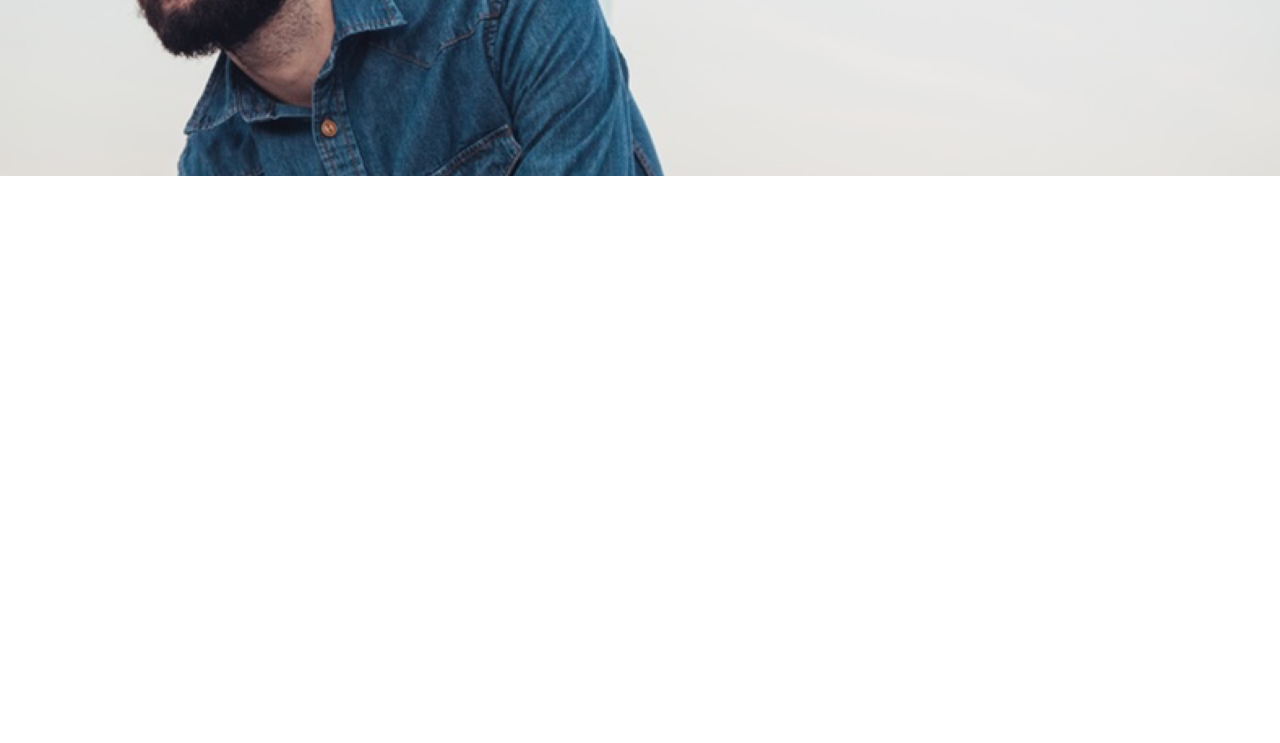
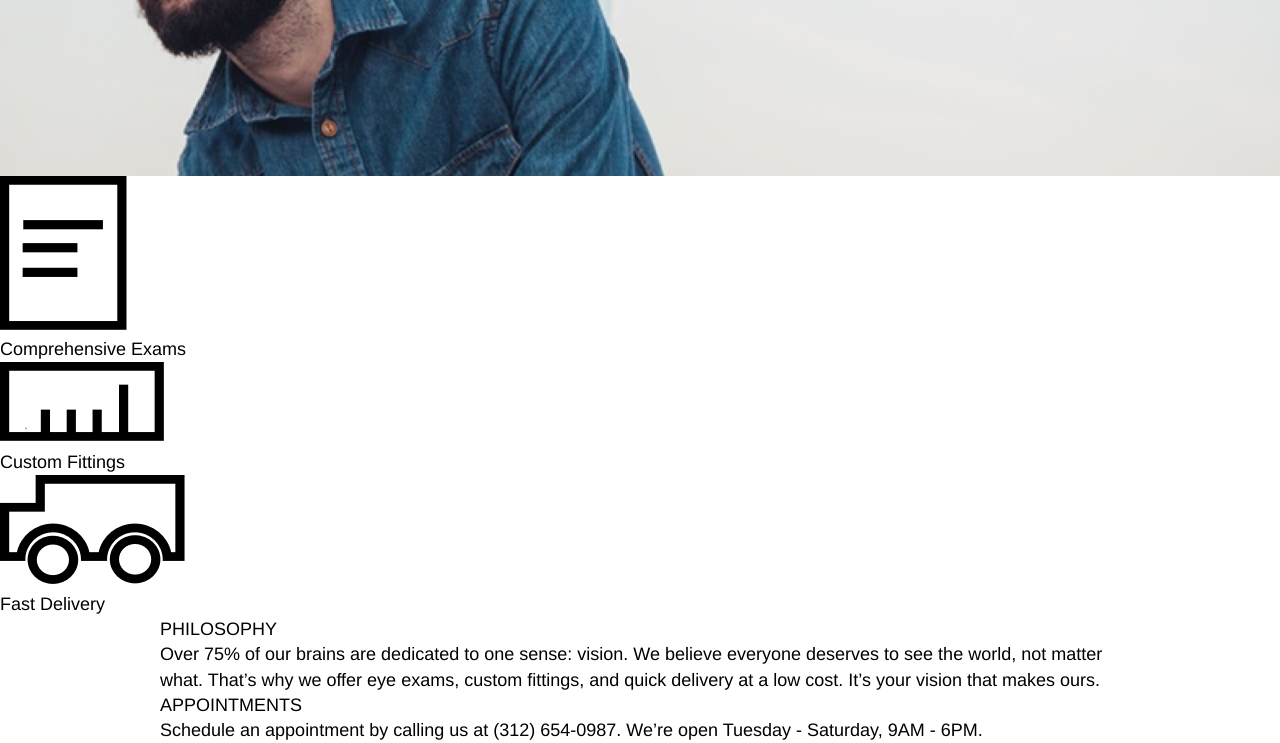
Before and after one commit to kjdurrum24/tortoiseshell-optics, a plain HTML site: page index.html in a window 1280 px wide. Shown: the part 382-1125 px from the top of the page. Before the commit the page ends 800 px from the top, so only its background shows below. Drawn offline with Linux system fonts and the light colour scheme.

Commit message:
Add Icons section to HTML

```diff
--- a/index.html
+++ b/index.html
@@ -29,5 +29,36 @@
         </div>
       </div>
     </header>
+    <!-- Icon Section -->
+    <section class="icons">
+      <div class="service"><img src="./resources/images/paper-icon.png" alt="Comprehensive Exams Icon" class="paper-icon"/>
+        <div>Comprehensive Exams</div>
+      </div>
+      <div class="service"><img src="./resources/images/ruler-icon.png" alt="Custom Fittings Icon"/>
+        <div>Custom Fittings</div>
+      </div>
+      <div class="service"><img src="./resources/images/truck-icon.png" alt="Fast Delivery Icon" />
+        <div>Fast Delivery</div>
+      </div>
+    </section>
+    <!-- Information Section -->
+    <section class="icons container">
+      <div class="info">
+        <div class="title">
+          PHILOSOPHY
+        </div>
+        <p>Over 75% of our brains are dedicated to one sense: vision.
+          We believe everyone deserves to see the world, not matter what.
+          That’s why we offer eye exams, custom fittings, and quick delivery at a low cost.
+          It’s your vision that makes ours.</p>
+      </div>
+      <div class="info">
+        <div class="title">
+          APPOINTMENTS
+        </div>
+        <p>
+        Schedule an appointment by calling us at (312) 654-0987. We’re open Tuesday - Saturday, 9AM - 6PM.</p>
+      </div>
+    </section>
     </body>
-    </html>
+</html>
```
